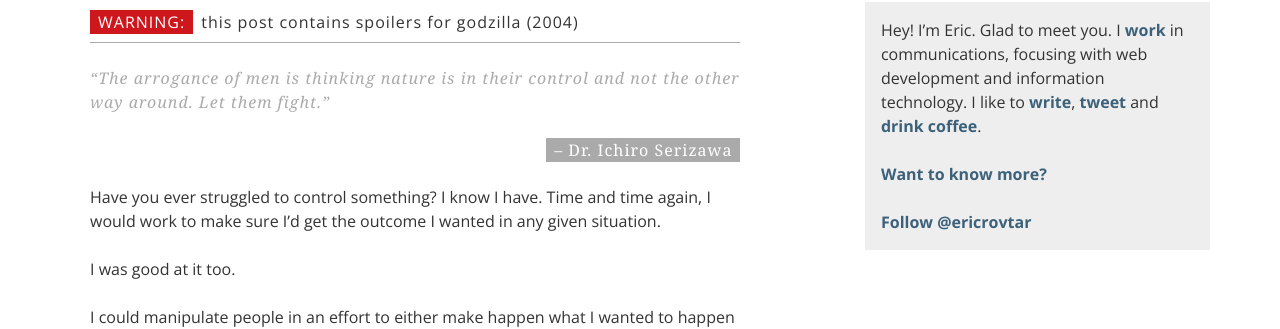
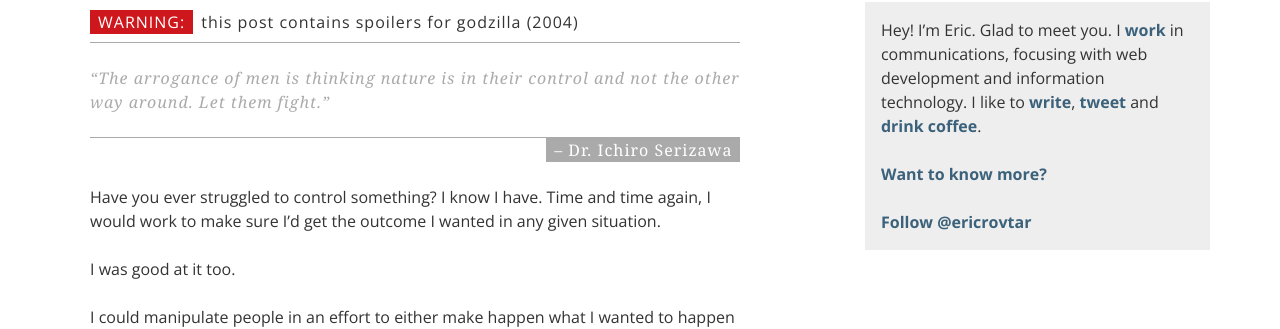
Before and after one commit to ericrovtar/ericrovtar.github.io, a Jekyll site: the page built from _posts/2014-05-17-godzilla.md, in a window 1280 px wide. Shown: the part 342-671 px from the top of the page. Built offline with Jekyll 4.4.1, drawn with Linux system fonts in a browser that asks for light colours; nearby versions of some CDN libraries; comment, search, counter and statistics services are not loaded.

Commit message:
fix selector

```diff
--- a/styles/sass/ui/posts.scss
+++ b/styles/sass/ui/posts.scss
@@ -114,7 +114,7 @@
         {
             text-align: left;
 
-            &:last-child
+            &:last-of-type
             {
                 border-bottom: 1pt solid #AAA;
 
--- a/styles/styles.css
+++ b/styles/styles.css
@@ -1504,7 +1504,7 @@ body {
   text-align: right; }
   .article__item blockquote p {
     text-align: left; }
-    .article__item blockquote p:last-child {
+    .article__item blockquote p:last-of-type {
       border-bottom: 1pt solid #AAA;
       margin-bottom: 0;
       padding-bottom: 23px; }
```
